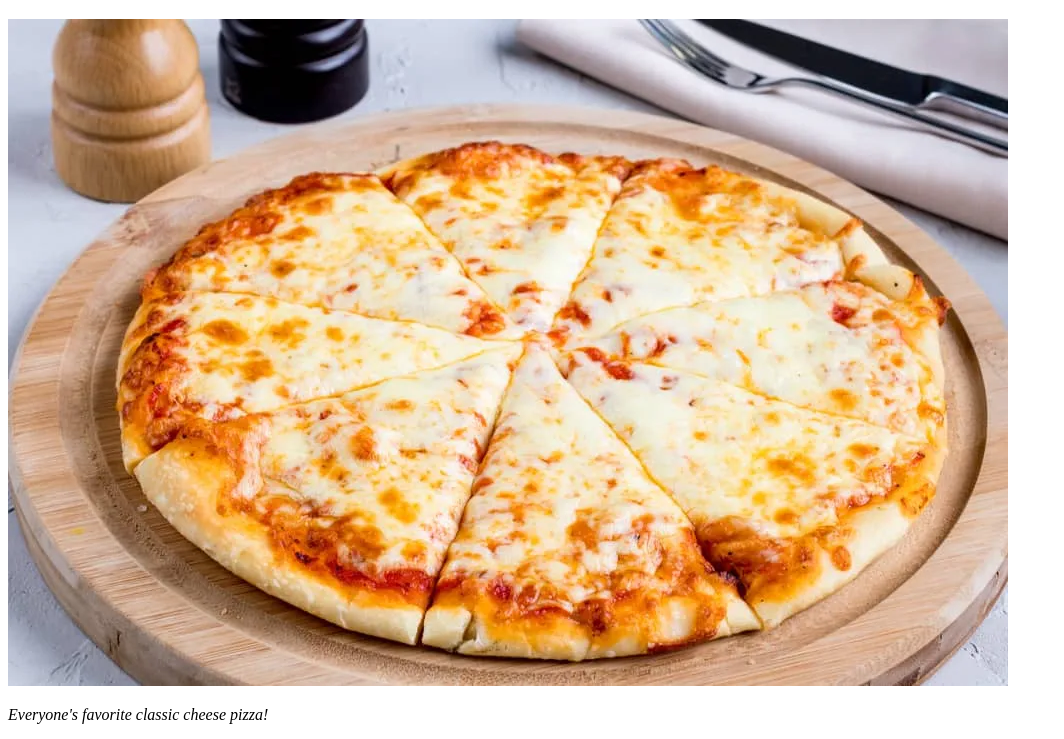
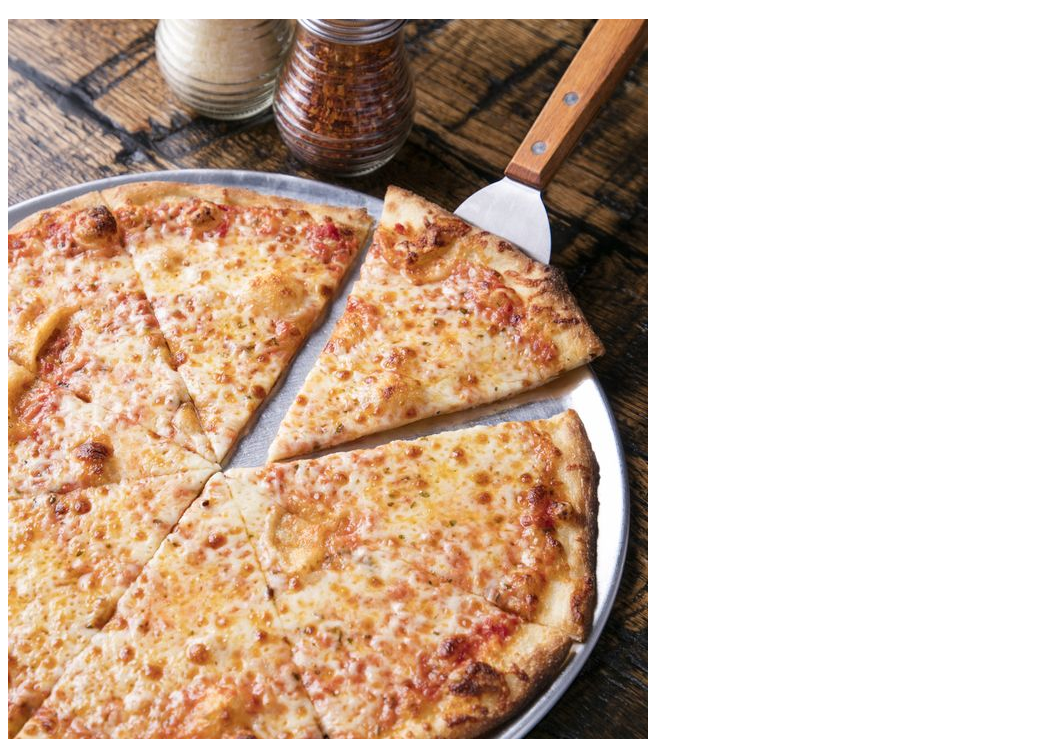
Before and after one commit to Nate0h/odin-recipes, a plain HTML site: page recipes/pizza.html in a window 1280 px wide. Shown: the part 61-800 px from the top of the page, without its empty margins (0-1064 px from the left). Drawn offline with Linux system fonts and the light colour scheme.

Commit message:
changed image in pizza.html

```diff
--- a/recipes/pizza.html
+++ b/recipes/pizza.html
@@ -8,7 +8,7 @@
 </head>
 <body>
     <h1>Cheese Pizza Recipe</h1>
-    <img src= "../images/pizza.webp" alt = "image of cheese pizza">
+    <img src= "../images/pizza2.jpeg" alt = "image of cheese pizza">
     <p><em>Everyone's favorite classic cheese pizza!</em></p>
     <p> </p>
     <h3>Ingredients</h3>
```
Also changed, not shown: images/pizza.webp (deleted), images/pizza2.jpeg (added).
